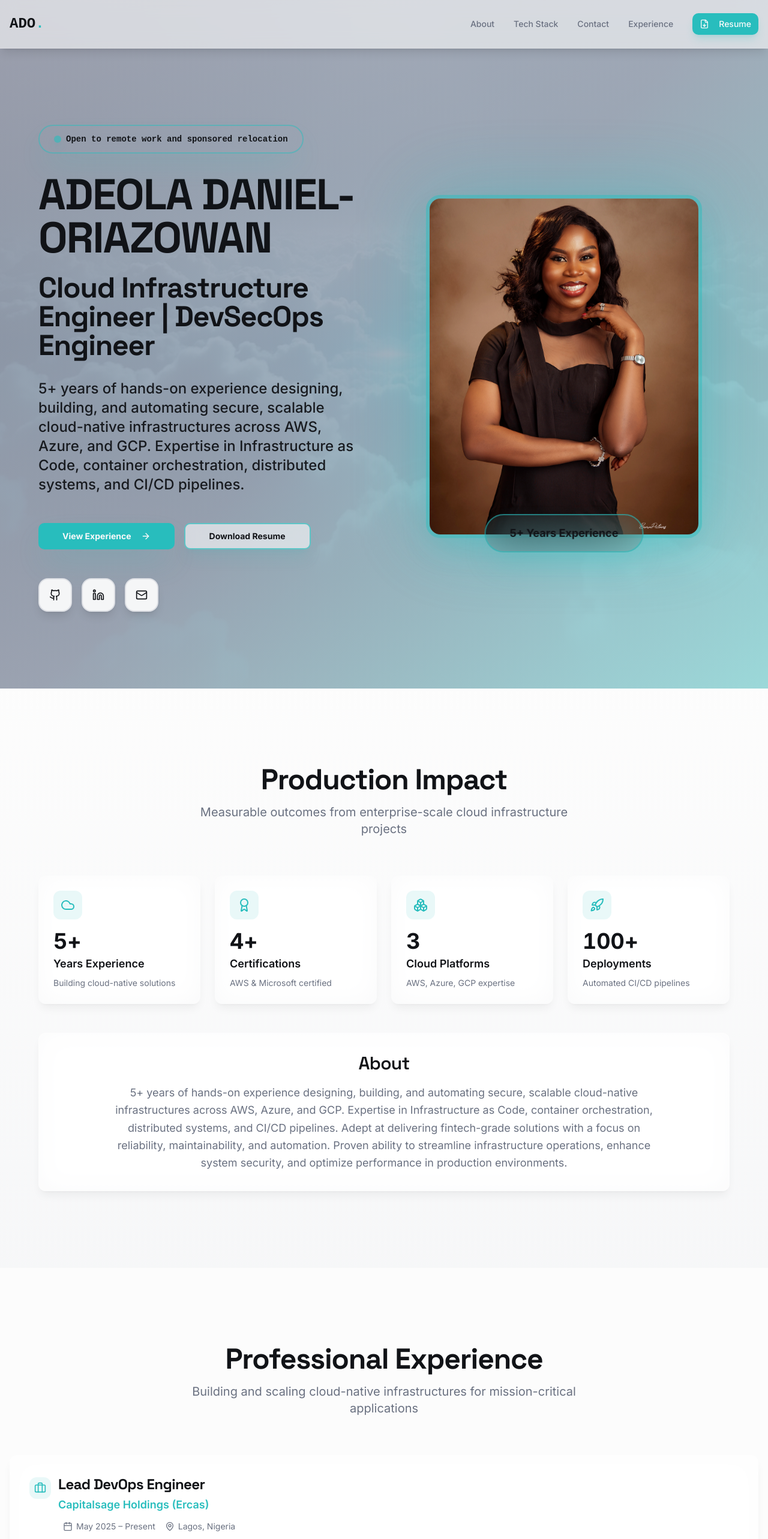
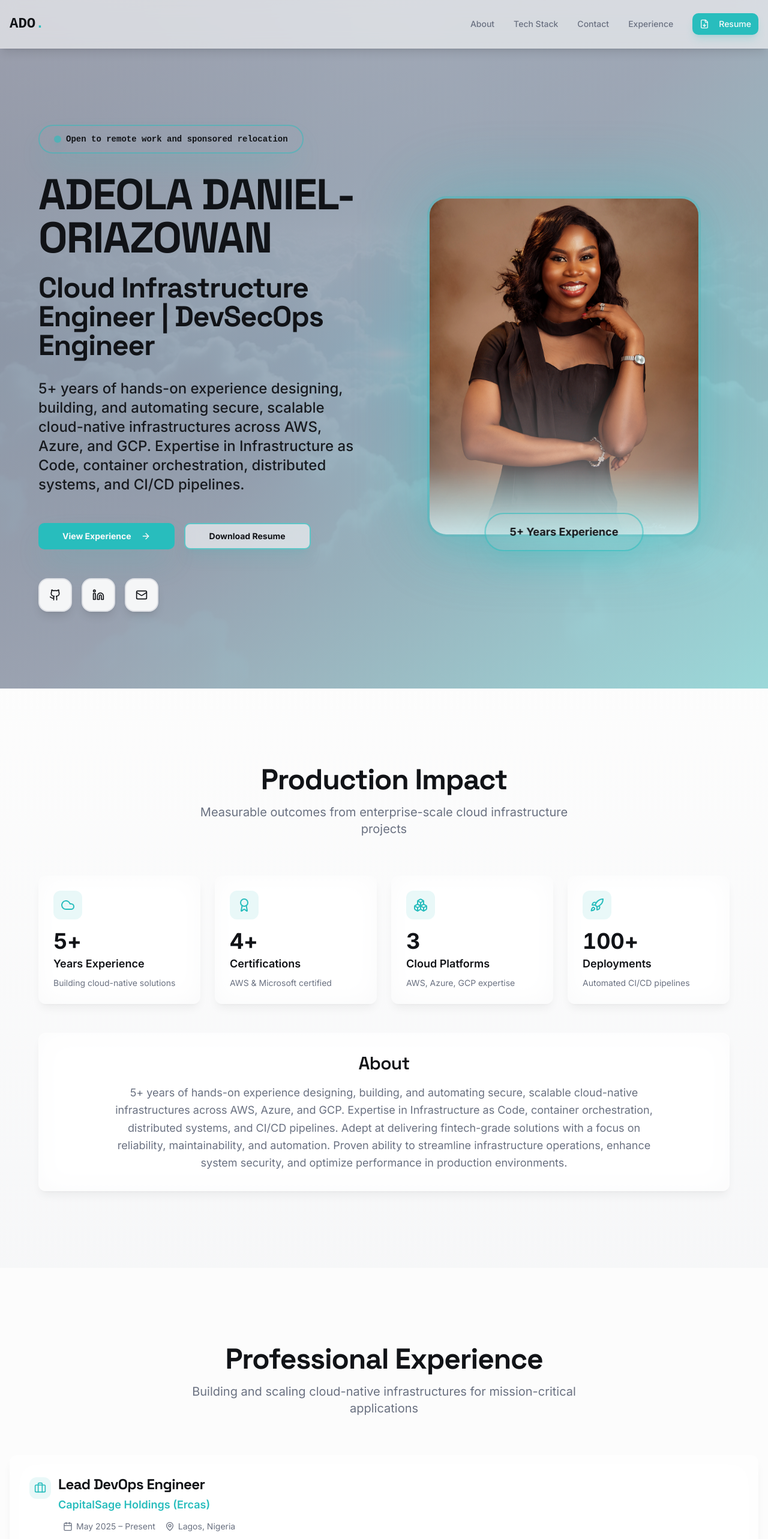
Before and after one commit to luvhaven/adeola-do, a React (Vite) app: page / in a window 1280 px wide. Shown: the top 2566 px of the page at 60% size. Built offline with nearby package versions, Linux system fonts and the light colour scheme; the HTML template or start-up script is replaced by a standard one.

Commit message:
Enhancement: Fixed CapitalSage typo and improved hero image blending with CSS masking

```diff
--- a/src/components/Hero.tsx
+++ b/src/components/Hero.tsx
@@ -161,15 +161,18 @@ const Hero = () => {
                 <div className="absolute inset-0 bg-accent/40 rounded-3xl blur-3xl group-hover:bg-accent/50 transition-all duration-700 animate-pulse" />
 
                 {/* Photo container with enhanced borders */}
-                <div className="relative overflow-hidden rounded-3xl border-[6px] border-accent/50 shadow-2xl shadow-accent/30 group-hover:border-accent/70 group-hover:shadow-accent/40 transition-all duration-500">
+                {/* Photo container with enhanced blending */}
+                <div className="relative overflow-hidden rounded-[2rem] border-4 border-accent/30 shadow-2xl shadow-accent/20 group-hover:border-accent/60 group-hover:shadow-accent/40 transition-all duration-500 bg-gradient-to-b from-transparent to-accent/10">
                   <img
                     src={profilePhoto}
                     alt="Adeola Daniel-Oriazowan - Cloud Engineer"
-                    className="w-full max-w-md h-auto object-cover transform group-hover:scale-105 transition-transform duration-700"
+                    className="w-full max-w-md h-auto object-cover transform group-hover:scale-105 transition-transform duration-700 mix-blend-normal"
+                    style={{ maskImage: 'linear-gradient(to bottom, black 80%, transparent 100%)' }}
                   />
 
-                  {/* Enhanced overlay gradient */}
-                  <div className="absolute inset-0 bg-gradient-to-t from-background/70 via-transparent to-transparent opacity-0 group-hover:opacity-100 transition-opacity duration-500" />
+                  {/* Advanced blending overlays */}
+                  <div className="absolute inset-0 bg-gradient-to-t from-background via-transparent to-transparent opacity-60" />
+                  <div className="absolute inset-0 bg-gradient-to-tr from-accent/20 via-transparent to-transparent opacity-0 group-hover:opacity-100 transition-opacity duration-500 mix-blend-overlay" />
                 </div>
 
                 {/* Enhanced floating badge */}
--- a/src/data/resumeData.ts
+++ b/src/data/resumeData.ts
@@ -72,7 +72,7 @@ export const metricsData: MetricItem[] = [
 // Professional Experience
 export const experienceData: ExperienceItem[] = [
     {
-        company: "Capitalsage Holdings (Ercas)",
+        company: "CapitalSage Holdings (Ercas)",
         role: "Lead DevOps Engineer",
         duration: "May 2025 – Present",
         location: "Lagos, Nigeria",
```
